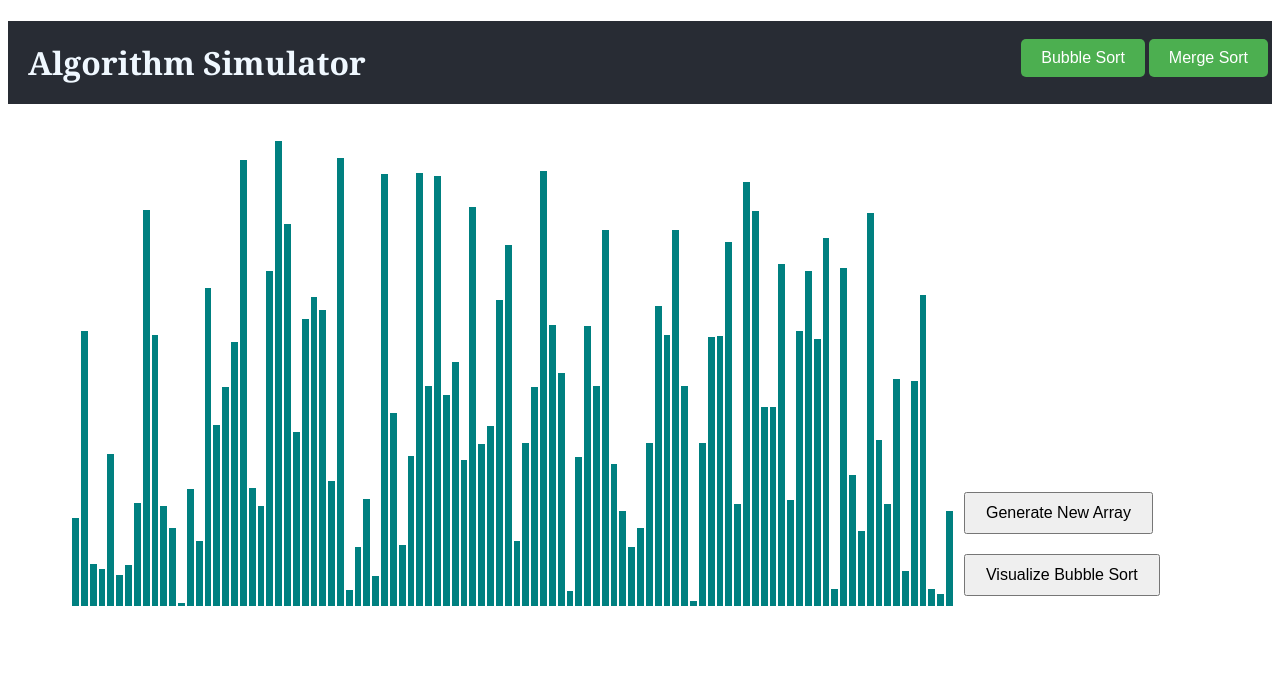
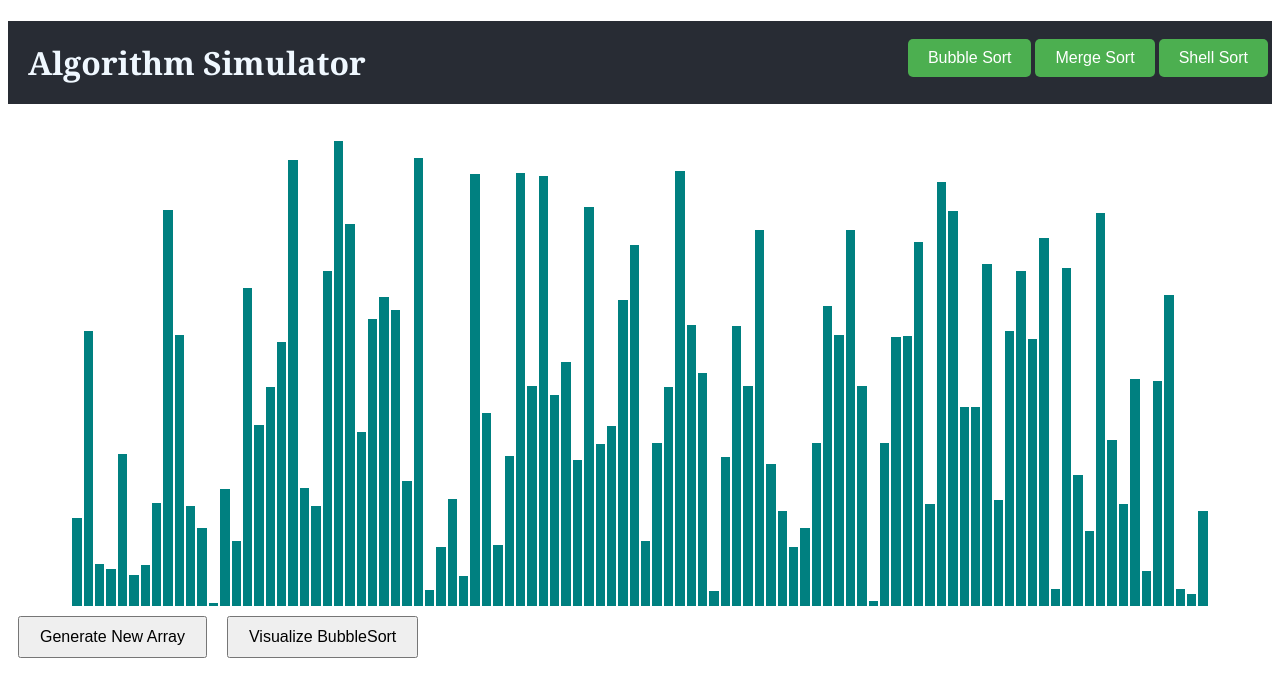
Before and after one commit to manishraj27/algorithm-simulator, a React (Create React App) app: page / in a window 1280 px wide. Shown: the top 696 px of the page. Built offline with nearby package versions, Linux system fonts and the light colour scheme.

Commit message:
Added Shell Sort

```diff
--- a/src/App.js
+++ b/src/App.js
@@ -20,6 +20,9 @@ function App() {
           <button onClick={() => handleAlgorithmChange("mergeSort")}>
             Merge Sort
           </button>
+          <button onClick={() => handleAlgorithmChange("shellSort")}>
+            Shell Sort
+          </button>
         </nav>
       </header>
       <Visualizer selectedAlgorithm={selectedAlgorithm} />
--- /dev/null
+++ b/src/algorithms/ShellSort.js
@@ -0,0 +1,33 @@
+export function shellSort(array) {
+  const animations = [];
+  const n = array.length;
+  let gap = Math.floor(n / 2);
+
+  while (gap > 0) {
+    for (let i = gap; i < n; i++) {
+      let temp = array[i];
+      let j = i;
+
+      // Compare and shift elements until the correct position is found
+      while (j >= gap && array[j - gap] > temp) {
+        // Push animations to compare elements (color them red)
+        animations.push([j, j - gap, false]); // Comparison (no swap yet)
+        animations.push([j, j - gap, false]); // Revert color
+
+        // Push animation for swap
+        animations.push([j, array[j - gap], true]); // Swap
+        array[j] = array[j - gap]; // Update the array
+        j -= gap;
+      }
+
+      // Insert the element at the correct position
+      animations.push([j, j, false]); // Comparison for the insert position
+      animations.push([j, j, false]); // Revert color
+      animations.push([j, temp, true]); // Insert the element
+      array[j] = temp;
+    }
+    gap = Math.floor(gap / 2); // Reduce the gap
+  }
+
+  return animations;
+}
--- a/src/components/Visualizer.js
+++ b/src/components/Visualizer.js
@@ -1,15 +1,18 @@
 import React, { useState, useEffect } from "react";
 import { bubbleSort } from "../algorithms/BubbleSort";
 import { mergeSort } from "../algorithms/MergeSort";
+import { shellSort } from "../algorithms/ShellSort";
 import "./Visualizer.css";
 
-const Visualizer = ({ selectedAlgorithm }) => {
+const Visualizer = () => {
   const [array, setArray] = useState([]);
+  const [selectedAlgorithm, setSelectedAlgorithm] = useState("bubbleSort");
 
   useEffect(() => {
     resetArray();
   }, []);
 
+  // Reset the array with random values
   const resetArray = () => {
     const newArray = [];
     for (let i = 0; i < 100; i++) {
@@ -18,26 +21,39 @@ const Visualizer = ({ selectedAlgorithm }) => {
     setArray(newArray);
   };
 
+  // Function to handle visualization of the selected sorting algorithm
   const visualizeSort = () => {
     let animations = [];
-    if (selectedAlgorithm === "bubbleSort") {
+    switch (selectedAlgorithm) {
+      case "bubbleSort":
         animations = bubbleSort([...array]);
-    } else if (selectedAlgorithm === "mergeSort") {
+        break;
+      case "mergeSort":
         animations = mergeSort([...array]);
+        break;
+      case "shellSort":
+        animations = shellSort([...array]);
+        break;
+      default:
+        break;
     }
     animateSort(animations);
   };
 
+  // Function to animate sorting based on the algorithm's output
   const animateSort = (animations) => {
+    const arrayBars = document.getElementsByClassName("array-bar");
+
     for (let i = 0; i < animations.length; i++) {
-      const isColorChange = i % 3 !== 2; // For merge sort animations
-      const arrayBars = document.getElementsByClassName("array-bar");
+      const isSwap = animations[i][2];
+
       if (selectedAlgorithm === "mergeSort") {
-        if (isColorChange) {
+        // Merge Sort logic (already correct)
+        if (i % 3 !== 2) {
           const [barOneIdx, barTwoIdx] = animations[i];
           const barOneStyle = arrayBars[barOneIdx].style;
           const barTwoStyle = arrayBars[barTwoIdx].style;
-          const color = i % 3 === 0 ? "red" : "turquoise"; // Change color for comparison
+          const color = i % 3 === 0 ? "red" : "turquoise";
           setTimeout(() => {
             barOneStyle.backgroundColor = color;
             barTwoStyle.backgroundColor = color;
@@ -50,7 +66,7 @@ const Visualizer = ({ selectedAlgorithm }) => {
           }, i * 10);
         }
       } else if (selectedAlgorithm === "bubbleSort") {
-        // For Bubble Sort animation
+        // Bubble Sort logic (already correct)
         const [barOneIdx, barTwoIdx] = animations[i];
         setTimeout(() => {
           const barOneStyle = arrayBars[barOneIdx].style;
@@ -59,11 +75,44 @@ const Visualizer = ({ selectedAlgorithm }) => {
           barOneStyle.height = barTwoStyle.height;
           barTwoStyle.height = tempHeight;
         }, i * 10);
+      } else if (selectedAlgorithm === "shellSort") {
+        // Shell Sort logic
+        const [barOneIdx, barTwoIdx] = animations[i];
+
+        if (!isSwap) {
+          // Highlight bars being compared
+          const barOneStyle = arrayBars[barOneIdx].style;
+          const barTwoStyle = arrayBars[barTwoIdx].style;
+          setTimeout(() => {
+            barOneStyle.backgroundColor = "red";
+            barTwoStyle.backgroundColor = "red";
+          }, i * 15);
+
+          // Revert bar colors
+          setTimeout(() => {
+            barOneStyle.backgroundColor = "turquoise";
+            barTwoStyle.backgroundColor = "turquoise";
+          }, (i + 1) * 15);
+        } else {
+          // Swap bar heights
+          setTimeout(() => {
+            const barOneStyle = arrayBars[barOneIdx].style;
+            barOneStyle.height = `${barTwoIdx}px`; // barTwoIdx contains the new height
+          }, i * 15);
+        }
       }
     }
   };
 
+
   return (
+    <div>
+      <div className="navbar">
+        <button onClick={() => setSelectedAlgorithm("bubbleSort")}>Bubble Sort</button>
+        <button onClick={() => setSelectedAlgorithm("mergeSort")}>Merge Sort</button>
+        <button onClick={() => setSelectedAlgorithm("shellSort")}>Shell Sort</button>
+      </div>
+
       <div className="array-container">
         {array.map((value, idx) => (
           <div
@@ -72,11 +121,12 @@ const Visualizer = ({ selectedAlgorithm }) => {
             style={{ height: `${value}px`, width: `${100 / array.length}%` }}
           ></div>
         ))}
+      </div>
+
       <div className="controls">
         <button onClick={resetArray}>Generate New Array</button>
         <button onClick={visualizeSort}>
-          Visualize{" "}
-          {selectedAlgorithm === "bubbleSort" ? "Bubble Sort" : "Merge Sort"}
+          Visualize {selectedAlgorithm.charAt(0).toUpperCase() + selectedAlgorithm.slice(1)}
         </button>
       </div>
     </div>
```
Also changed, not shown: my-app/package.json (added, +12 -0 lines), src/components/Visualizer.css (indentation only), 1 other file (tests, documents, lock files or other folders). Lines whose indentation alone changed are shown as unchanged.
